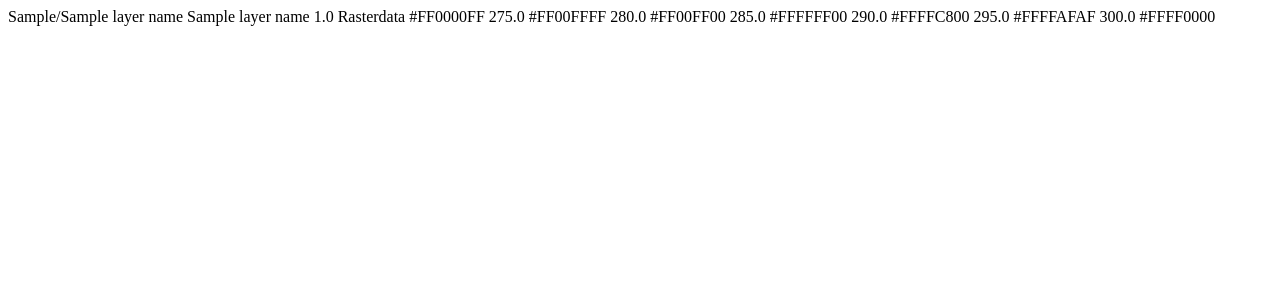
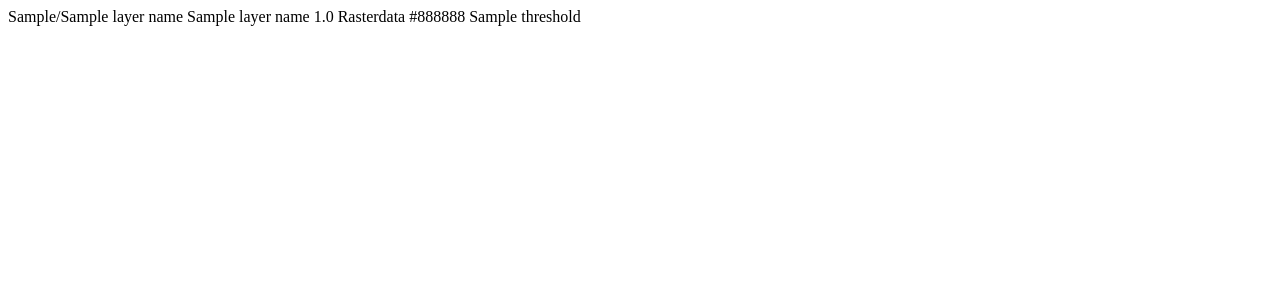
Before and after one commit to vansant/dynamic-raster-sld, a Python web app: template dynamic_raster_sld/templates/dynamic_raster_sld/index.html in a window 1280 px wide. Shown: the top 300 px of the page. Run offline with Jinja, Linux system fonts and the light colour scheme; the template is opened without the code that fills it: most values are stand-ins (such as "Sample title", 1, 10 or a date in 2020).

Commit message:
Updated Template Logic
The template now gets rendered with from a list of color palettes and
from a list of thresholds - these lists will get passed in via a HTTP
GET request

```diff
--- a/dynamic_raster_sld/templates/dynamic_raster_sld/index.html
+++ b/dynamic_raster_sld/templates/dynamic_raster_sld/index.html
@@ -14,19 +14,16 @@ xmlns:xsi="http://www.w3.org/2001/XMLSchema-instance" xmlns:resc="http://www.res
 			  <se:ColorMap>
 			    <se:Categorize fallbackValue="#00000000">
 			      <se:LookupValue>Rasterdata</se:LookupValue>
-			      <se:Value>#FF0000FF</se:Value>
-			      <se:Threshold>275.0</se:Threshold>
-			      <se:Value>#FF00FFFF</se:Value>
-			      <se:Threshold>280.0</se:Threshold>
-			      <se:Value>#FF00FF00</se:Value>
-			      <se:Threshold>285.0</se:Threshold>
-			      <se:Value>#FFFFFF00</se:Value>
-			      <se:Threshold>290.0</se:Threshold>
-			      <se:Value>#FFFFC800</se:Value>
-			      <se:Threshold>295.0</se:Threshold>
-			      <se:Value>#FFFFAFAF</se:Value>
-			      <se:Threshold>300.0</se:Threshold>
-			      <se:Value>#FFFF0000</se:Value>
+			      {% for dictionary in color_palette_list_of_dictionaries %}
+			        {% for color, threshold in dictionary.items %}
+				      {% if color %}
+                        <se:Value>{{ color }}</se:Value>
+				      {% endif %}
+				      {% if threshold %}
+                        <se:Threshold>{{ threshold }}</se:Threshold>
+				      {% endif %}
+			        {% endfor %}
+			      {% endfor %}
 			    </se:Categorize>
 			  </se:ColorMap>
 			</se:RasterSymbolizer>
```
Also changed, not shown: dynamic_raster_sld/views.py (+24 -2 lines).
